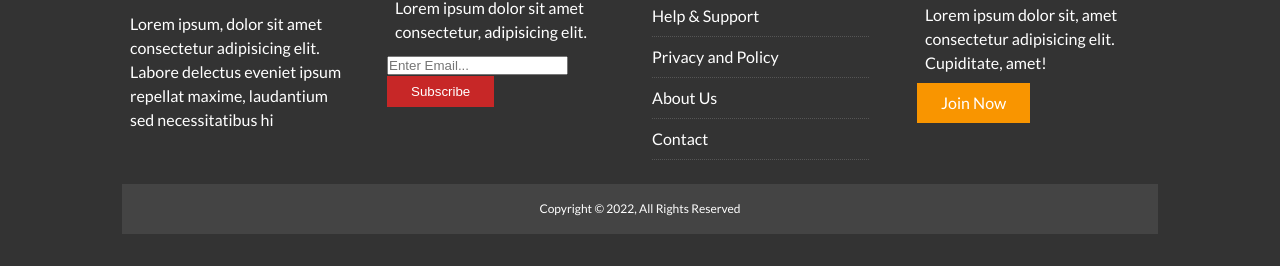
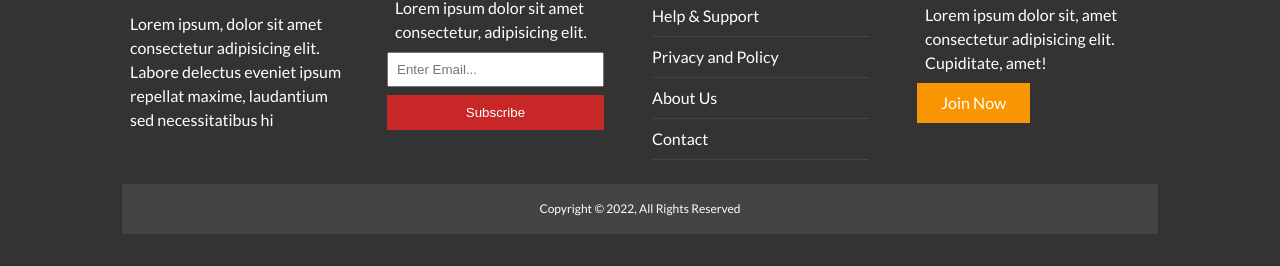
Before and after one commit to superuser66101/NewsGrid, a plain HTML site: page index.html in a window 1280 px wide. Shown: the part 1644-1910 px from the top of the page. Drawn offline with Linux system fonts and the light colour scheme.

Commit message:
Update index.html

```diff
--- a/index.html
+++ b/index.html
@@ -131,8 +131,8 @@
       <h3>Email Newsletter</h3>
       <p>Lorem ipsum dolor sit amet consectetur, adipisicing elit.</p>
       <form name="contact" method="POST" data-netlify="true">
-        <input type="email" type="email" placeholder="Enter Email...">
-        <input type="submit" type="submit" value="Subscribe" class="btn btn-primary">
+        <input class="email" type="email" type="email" placeholder="Enter Email...">
+        <input class="submit" type="submit" type="submit" value="Subscribe" class="btn btn-primary">
       </form>
     </div>
     <div>
```
